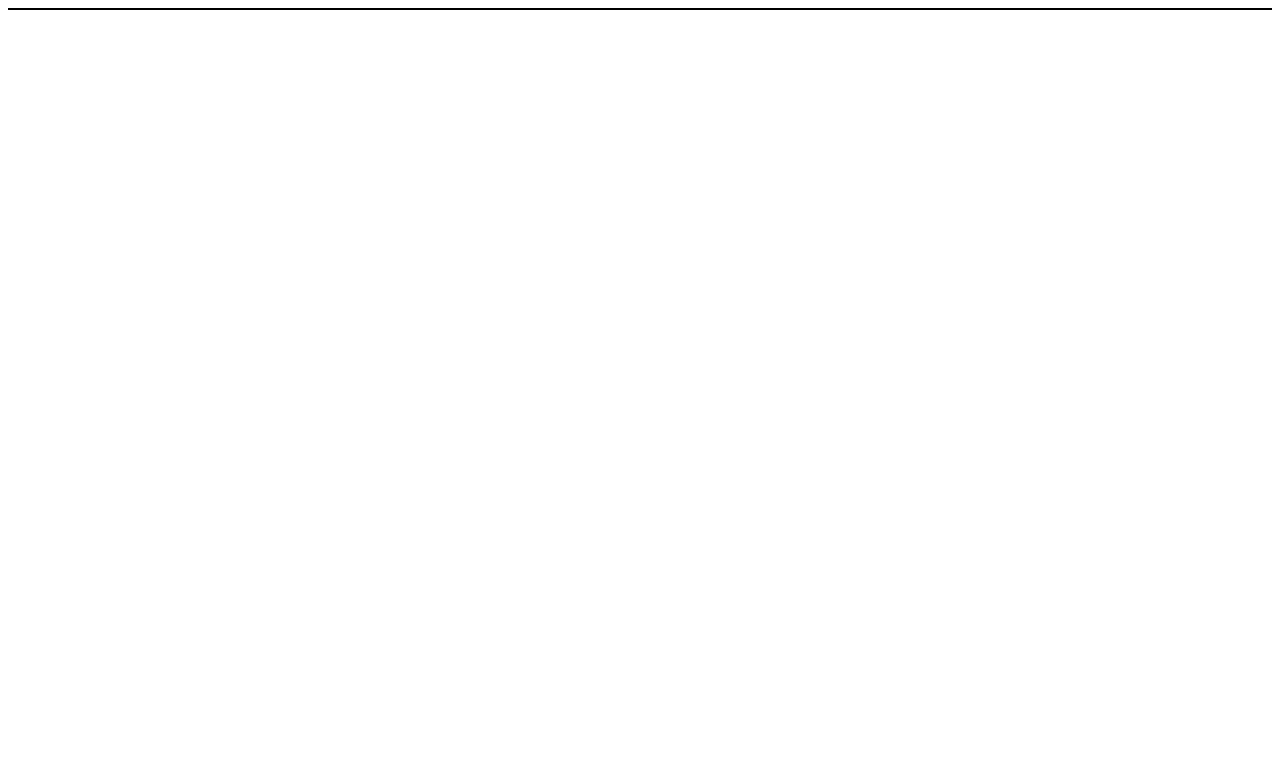
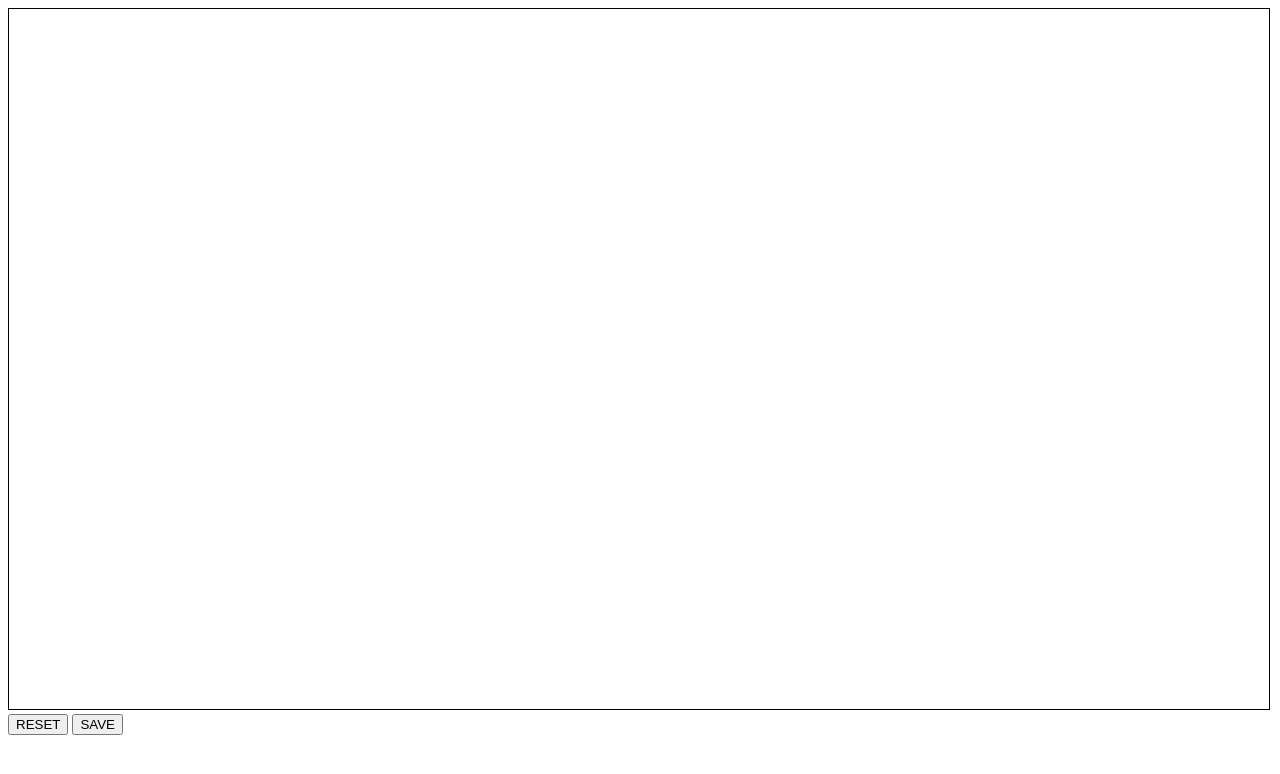
Before and after one commit to helkyar/Business-utils, a plain HTML site: page DrawApp/index.html in a window 1280 px wide. Drawn offline with Linux system fonts and the light colour scheme.

Commit message:
Add canvas

```diff
--- a/DrawApp/index.html
+++ b/DrawApp/index.html
@@ -8,6 +8,9 @@
     <link rel="stylesheet" href="style.css" />
   </head>
   <body>
-    <section class="canvas"></section>
+    <canvas class="canvas"></canvas>
+    <button class="reset">RESET</button>
+    <button class="save">SAVE</button>
   </body>
+  <script src="app.js"></script>
 </html>
```
